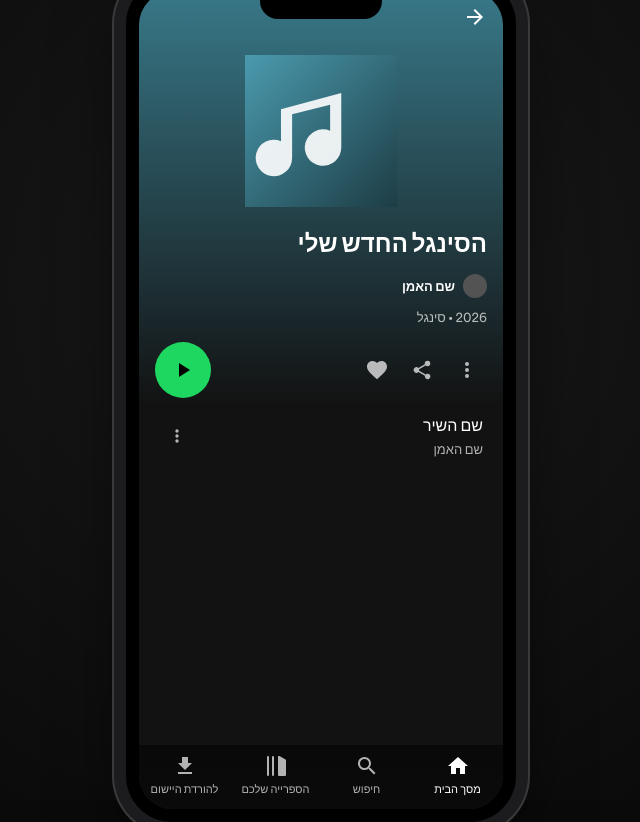
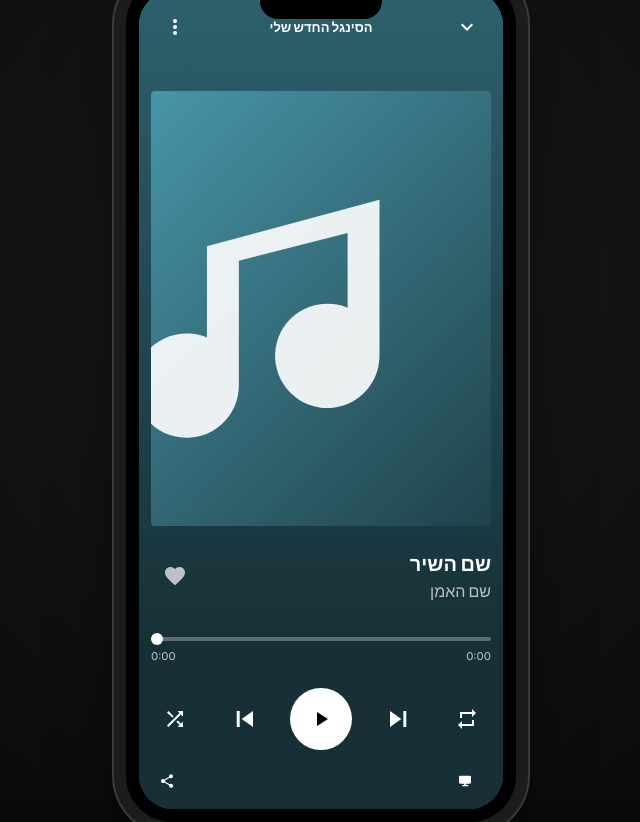
Before and after one commit to Adi1231234/shaked, a React (Vite) app: page / in a window 1280 px wide. Shown: the whole page, without its empty margins (319-959 px from the left). Built offline with nearby package versions, Linux system fonts and the light colour scheme.

Commit message:
Rebuild player screen pixel-perfect to Spotify spec; land on player

```diff
--- a/src/App.jsx
+++ b/src/App.jsx
@@ -9,8 +9,9 @@ import { song } from "./song.js";
 import styles from "./App.module.css";
 
 export default function App() {
-  const [playerOpen, setPlayerOpen] = useState(false);
-  const [started, setStarted] = useState(false);
+  // נפתח ישירות על מסך הנגן - זה העמוד שצריך להיות פיקסל-פרפקט מול Spotify
+  const [playerOpen, setPlayerOpen] = useState(true);
+  const [started, setStarted] = useState(true);
   const audio = useAudio(song.audio);
 
   // לחיצה על שיר / כפתור Play - מתחיל ניגון ומראה את הנגן הקטן
--- a/src/components/PlayerScreen.jsx
+++ b/src/components/PlayerScreen.jsx
@@ -2,7 +2,7 @@ import * as Icon from "./icons.jsx";
 import { fmt } from "../format.js";
 import styles from "./PlayerScreen.module.css";
 
-// מסך הנגן המלא - מבנה זהה ל-now-playing view של Spotify (נשאב מהטאב)
+// מסך הנגן - פיקסל-פרפקט מול ה-now-playing view של Spotify
 export default function PlayerScreen({ song, audio, onPlay, onClose }) {
   const pct = audio.duration ? (audio.current / audio.duration) * 100 : 0;
 
@@ -10,11 +10,11 @@ export default function PlayerScreen({ song, audio, onPlay, onClose }) {
     <div className={styles.player} style={{ "--accent": song.accent }}>
       <div className={styles.top}>
         <button className={styles.iconBtn} onClick={onClose} aria-label="סגור">
-          <Icon.ChevronDown size={26} />
+          <Icon.ChevronDown size={24} />
         </button>
         <div className={styles.headerTitle}>{song.playlistName}</div>
         <button className={styles.iconBtn} aria-label="עוד">
-          <Icon.More size={22} />
+          <Icon.More size={24} />
         </button>
       </div>
 
@@ -28,7 +28,7 @@ export default function PlayerScreen({ song, audio, onPlay, onClose }) {
           <div className={styles.songArtist}>{song.artist}</div>
         </div>
         <button className={styles.heart} aria-label="אהבתי">
-          <Icon.Heart size={26} />
+          <Icon.Heart size={24} />
         </button>
       </div>
 
@@ -50,19 +50,19 @@ export default function PlayerScreen({ song, audio, onPlay, onClose }) {
       </div>
 
       <div className={styles.controls}>
-        <button className={styles.ctlBtn} aria-label="ערבוב">
+        <button className={`${styles.ctlBtn} ${styles.smallBtn}`} aria-label="ערבוב">
           <Icon.Shuffle size={24} />
         </button>
-        <button className={styles.ctlBtn} aria-label="הקודם">
+        <button className={`${styles.ctlBtn} ${styles.skipBtn}`} aria-label="הקודם">
           <Icon.Prev size={32} />
         </button>
         <button className={styles.bigPlay} onClick={onPlay} aria-label="נגן">
-          {audio.playing ? <Icon.Pause size={26} /> : <Icon.Play size={26} />}
+          {audio.playing ? <Icon.Pause size={24} /> : <Icon.Play size={24} />}
         </button>
-        <button className={styles.ctlBtn} aria-label="הבא">
+        <button className={`${styles.ctlBtn} ${styles.skipBtn}`} aria-label="הבא">
           <Icon.Next size={32} />
         </button>
-        <button className={styles.ctlBtn} aria-label="חזרה על שיר">
+        <button className={`${styles.ctlBtn} ${styles.smallBtn}`} aria-label="חזרה על שיר">
           <Icon.Repeat size={24} />
         </button>
       </div>
@@ -71,7 +71,7 @@ export default function PlayerScreen({ song, audio, onPlay, onClose }) {
         <button className={styles.footBtn} aria-label="שיתוף">
           <Icon.Share size={16} />
         </button>
-        <button className={styles.footBtn} aria-label="מכשירים">
+        <button className={`${styles.footBtn} ${styles.connectBtn}`} aria-label="מכשירים">
           <Icon.Device size={16} />
         </button>
       </div>
--- a/src/components/PlayerScreen.module.css
+++ b/src/components/PlayerScreen.module.css
@@ -1,7 +1,7 @@
 .player {
   position: absolute; inset: 0; z-index: 20;
   display: flex; flex-direction: column;
-  padding: 14px 12px;
+  padding: 12px;
   background: linear-gradient(180deg, rgba(0, 0, 0, 0.2), rgba(0, 0, 0, 0.6) 80%),
     var(--accent);
   animation: rise 0.3s ease;
@@ -12,39 +12,48 @@
 }
 .top {
   display: flex; align-items: center; justify-content: space-between;
-  padding-top: 8px;
+  height: 48px; flex-shrink: 0;
 }
 .iconBtn {
-  background: none; border: none; color: #fff;
-  padding: 6px; cursor: pointer;
+  display: flex; align-items: center; justify-content: center;
+  width: 48px; height: 48px;
+  background: none; border: none; color: #fff; cursor: pointer;
 }
-.headerTitle { font-size: 13px; font-weight: 700; color: #fff; }
+.headerTitle {
+  flex: 1; text-align: center;
+  font-size: 13px; font-weight: 700; color: #fff;
+  white-space: nowrap; overflow: hidden; text-overflow: ellipsis;
+}
 .artWrap {
-  flex: 1; min-height: 0; padding: 32px 4px 0;
-  display: flex; align-items: flex-start; justify-content: center;
+  flex: 1; min-height: 0; padding-top: 40px;
+  display: flex;
 }
 .art {
-  max-width: 100%; max-height: 100%; aspect-ratio: 1;
-  object-fit: cover; box-shadow: 0 8px 26px rgba(0, 0, 0, 0.45);
+  width: 100%; height: 100%;
+  object-fit: cover; border-radius: 4px;
 }
 .metaRow {
   display: flex; align-items: center; justify-content: space-between;
-  gap: 12px;
+  gap: 8px; margin-top: 24px; flex-shrink: 0;
 }
 .titles { min-width: 0; }
 .songTitle {
   font-size: 20px; font-weight: 700; color: #fff;
   white-space: nowrap; overflow: hidden; text-overflow: ellipsis;
 }
-.songArtist { margin-top: 4px; font-size: 16px; color: rgba(255, 255, 255, 0.7); }
+.songArtist {
+  margin-top: 2px; font-size: 16px; color: rgba(255, 255, 255, 0.7);
+  white-space: nowrap; overflow: hidden; text-overflow: ellipsis;
+}
 .heart {
-  flex-shrink: 0; background: none; border: none;
-  color: rgba(255, 255, 255, 0.7); padding: 4px; cursor: pointer;
+  display: flex; align-items: center; justify-content: center;
+  width: 48px; height: 48px; flex-shrink: 0;
+  background: none; border: none; color: rgba(255, 255, 255, 0.7); cursor: pointer;
 }
-.seekRow { margin-top: 16px; }
+.seekRow { margin-top: 15px; padding-top: 20px; flex-shrink: 0; }
 .seek {
-  width: 100%; height: 4px; border-radius: 2px; direction: ltr;
-  -webkit-appearance: none; appearance: none; cursor: pointer;
+  display: block; width: 100%; height: 4px; border-radius: 2px;
+  direction: ltr; -webkit-appearance: none; appearance: none; cursor: pointer;
   background: linear-gradient(to right, #fff var(--pct), rgba(255, 255, 255, 0.3) var(--pct));
 }
 .seek::-webkit-slider-thumb {
@@ -52,8 +61,7 @@
   border-radius: 50%; background: #fff;
 }
 .seek::-moz-range-thumb {
-  width: 12px; height: 12px; border: none;
-  border-radius: 50%; background: #fff;
+  width: 12px; height: 12px; border: none; border-radius: 50%; background: #fff;
 }
 .times {
   display: flex; justify-content: space-between; margin-top: 8px;
@@ -61,22 +69,26 @@
 }
 .controls {
   display: flex; align-items: center; justify-content: space-between;
-  margin-top: 6px; direction: ltr;
+  margin-top: 24px; direction: ltr; flex-shrink: 0;
 }
 .ctlBtn {
-  display: flex; background: none; border: none;
-  color: #fff; padding: 4px; cursor: pointer;
+  display: flex; align-items: center; justify-content: center;
+  background: none; border: none; color: #fff; cursor: pointer;
 }
+.smallBtn { width: 48px; height: 48px; }
+.skipBtn { width: 56px; height: 56px; }
 .bigPlay {
   display: flex; align-items: center; justify-content: center;
-  width: 62px; height: 62px; border-radius: 50%; flex-shrink: 0;
+  width: 62px; height: 62px; border-radius: 50%;
   background: #fff; color: #000; border: none; cursor: pointer;
 }
 .footer {
   display: flex; align-items: center; justify-content: space-between;
-  margin-top: 14px; direction: ltr;
+  margin-top: 15px; direction: ltr; flex-shrink: 0;
 }
 .footBtn {
-  display: flex; background: none; border: none;
-  color: #fff; padding: 4px; cursor: pointer;
+  display: flex; align-items: center; justify-content: center;
+  width: 32px; height: 32px;
+  background: none; border: none; color: #fff; cursor: pointer;
 }
+.connectBtn { width: 52px; }
```
Also changed, not shown: 1 other file (tests, documents, lock files or other folders).
